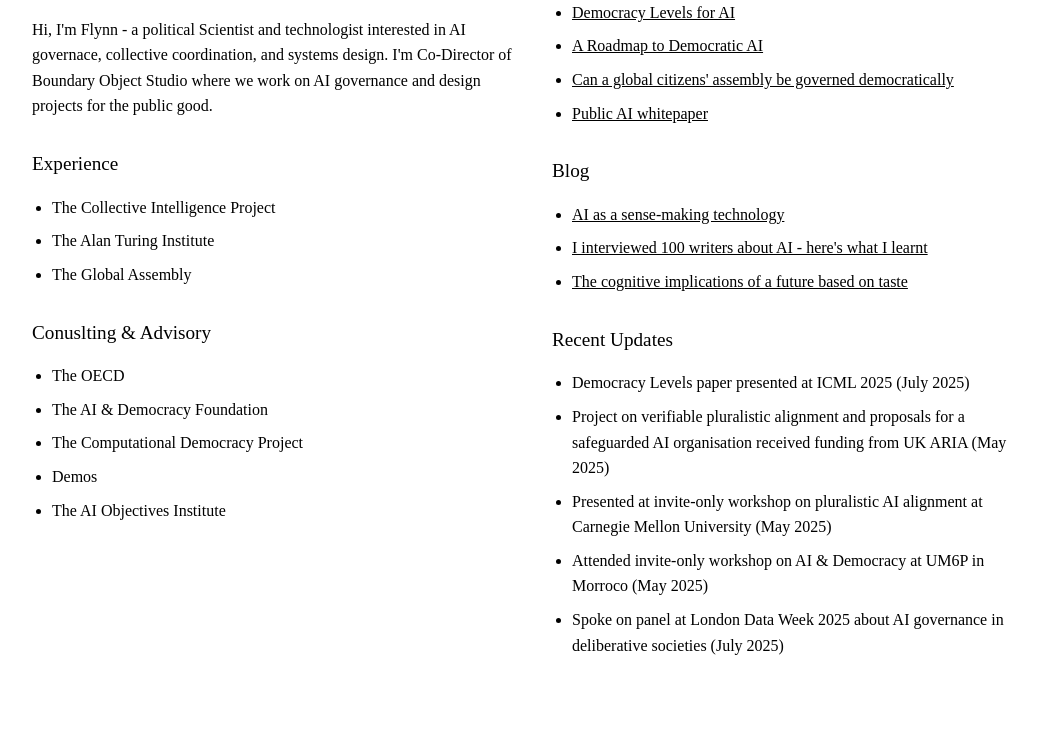
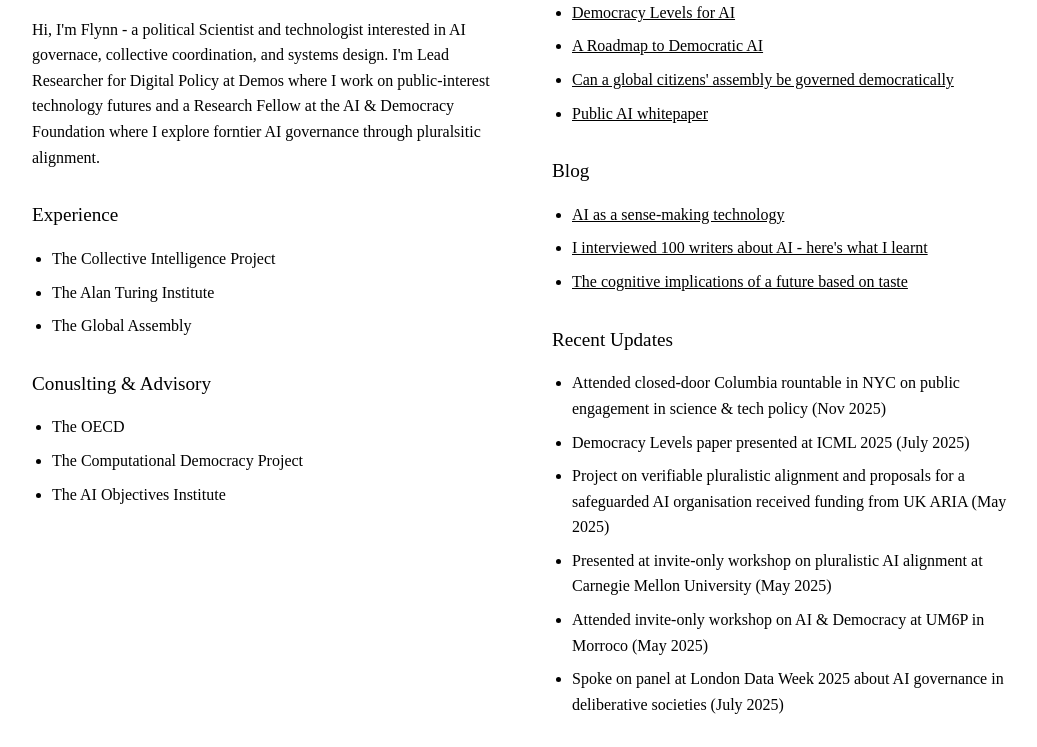
Before and after one commit to FlyDevine/FlyDevine.github.io, a plain HTML site: page index.html in a window 1280 px wide. Shown: the part 96-843 px from the top of the page, without its empty margins (108-1145 px from the left). Before the commit the page ends 800 px from the top, so only its background shows below. Drawn offline with Linux system fonts and the light colour scheme.

Commit message:
Updated with new roles

```diff
--- a/index.html
+++ b/index.html
@@ -74,7 +74,7 @@
             <h1>Flynn Devine</h1>
 
             <div class="hero">
-                <p>Hi, I'm Flynn - a political Scientist and technologist interested in AI governace, collective coordination, and systems design. I'm Co-Director of Boundary Object Studio where we work on AI governance and design projects for the public good.</p>
+                <p>Hi, I'm Flynn - a political Scientist and technologist interested in AI governace, collective coordination, and systems design. I'm Lead Researcher for Digital Policy at Demos where I work on public-interest technology futures and a Research Fellow at the AI & Democracy Foundation where I explore forntier AI governance through pluralsitic alignment.</p>
             </div>
 
             <h2>Experience</h2>
@@ -87,9 +87,7 @@
         <h2>Conuslting & Advisory</h2>
 	<ul>
 		<li>The OECD</li>
-		<li>The AI & Democracy Foundation</li>
 		<li>The Computational Democracy Project</li>
-		<li>Demos</li>
 		<li>The AI Objectives Institute</li>
 </div>
 
@@ -112,7 +110,8 @@
 
             <h2>Recent Updates</h2>
             <ul>
-                <li>Democracy Levels paper presented at ICML 2025 (July 2025)</li>
+		<li>Attended closed-door Columbia rountable in NYC on public engagement in science & tech policy (Nov 2025)</li>
+		<li>Democracy Levels paper presented at ICML 2025 (July 2025)</li>
 		<li>Project on verifiable pluralistic alignment and proposals for a safeguarded AI organisation received funding from UK ARIA (May 2025)</li>
                 <li>Presented at invite-only workshop on pluralistic AI alignment at Carnegie Mellon University (May 2025)</li>
                 <li>Attended invite-only workshop on AI & Democracy at UM6P in Morroco (May 2025)</li>
```
